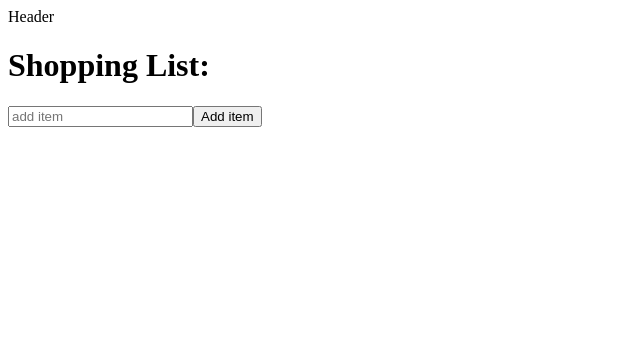
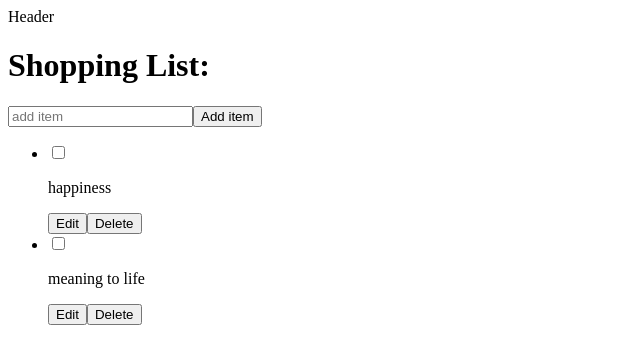
Before and after one commit to ari-harlem-caballero/Adv-React-Scratch-shopping-list-enhanced, a React app: page / in a window 1280 px wide. Shown: the top 364 px of the page, without its empty margins (0-640 px from the left). Built offline with nearby package versions, Linux system fonts and the light colour scheme.

Commit message:
list displays and checkbox works

```diff
--- a/src/components/Items/Item.jsx
+++ b/src/components/Items/Item.jsx
@@ -1,4 +1,4 @@
-import React, { useState } from 'react'
+import React, { useState } from 'react';
 
 export default function Item({ item, onUpdate, onDelete }) {
   const [isEditing, setIsEditing] = useState(false);
--- a/src/views/ShoppingList.jsx
+++ b/src/views/ShoppingList.jsx
@@ -2,11 +2,12 @@ import { useReducer, useState } from 'react';
 import Item from '../components/Items/Item';
 
 const initialItems = [
-  { id: Date.now(), name: 'happiness', bought: false },
-  { id: Date.now(), name: 'meaning to life', bought: false },
+  { id: 1, name: 'happiness', bought: false },
+  { id: 2, name: 'meaning to life', bought: false },
 ];
 
 const listReducer = (state, action) => {
+  console.log(state, action);
   switch (action.type) {
     case 'ADD_ITEM':
       return [{ id: Date.now(), name: action.payload.name, bought: false}, ...state];
@@ -15,12 +16,12 @@ const listReducer = (state, action) => {
     case 'UPDATE_ITEM':
       return state.map((item) => {
         if (item.id === action.payload.item.id) {
-          const { name, bought } = action.payload.item;
+          // const { name, bought } = action.payload.item;
 
           return {
             ...item,
-            name,
-            bought
+            name: action.payload.item.name,
+            bought: action.payload.item.bought
           };
         }
 
@@ -64,15 +65,15 @@ export default function ShoppingList() {
         <button>Add item</button>
       </form>
       <ul>
-        {items.map((item) => {
-          <li key={item.id}>
+        {items.map((item, i) => (
+          <li key={`${item.id} ${i}`}>
             <Item
               item={item}
               onUpdate={handleUpdateItem}
               onDelete={handleDeleteItem}
             />
           </li>
-        })}
+        ))}
       </ul>
     </>
   );
```
